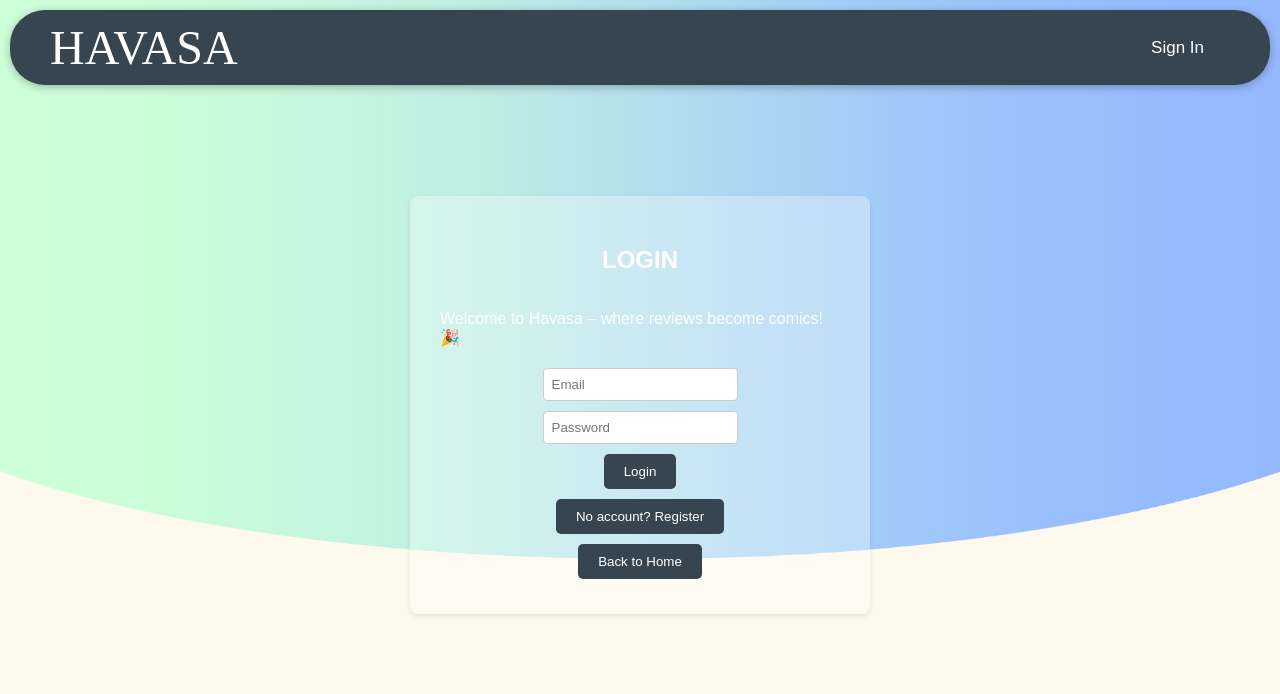
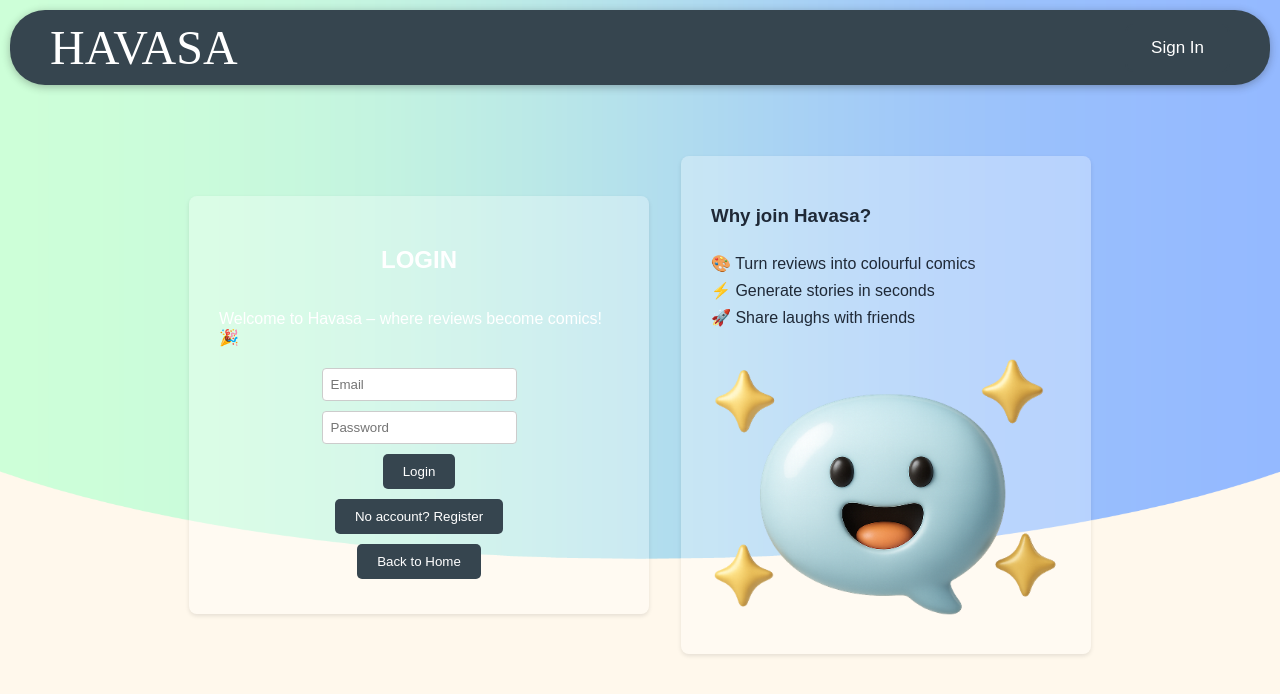
Before and after one commit to Birla10/Enchanta, a React (Create React App) app in the folder frontend/: page /login in a window 1280 px wide. Shown: the top 694 px of the page. Built offline with nearby package versions, Linux system fonts and the light colour scheme; the HTML template or start-up script is replaced by a standard one.

Commit message:
feat: enhance login page with fun content

```diff
--- a/frontend/src/components/Login.js
+++ b/frontend/src/components/Login.js
@@ -1,6 +1,7 @@
 import React, { useState } from 'react';
 import axios from 'axios';
 import { useNavigate } from 'react-router-dom';
+import BubbleImg from '../assets/3d_bubble.png';
 
 export default function Login({ onLogin }) {
   const [email, setEmail] = useState('');
@@ -21,6 +22,7 @@ export default function Login({ onLogin }) {
 
   return (
     <div className="auth-page">
+      <div className="auth-wrapper">
         <div className="auth-container">
           <h2>{isRegister ? 'REGISTER' : 'LOGIN'}</h2>
           <p className="auth-tagline">Welcome to Havasa – where reviews become comics! 🎉</p>
@@ -37,6 +39,16 @@ export default function Login({ onLogin }) {
           </button>
           <button onClick={() => navigate('/')}>Back to Home</button>
         </div>
+        <div className="auth-fun">
+          <h3>Why join Havasa?</h3>
+          <ul>
+            <li>🎨 Turn reviews into colourful comics</li>
+            <li>⚡️ Generate stories in seconds</li>
+            <li>🚀 Share laughs with friends</li>
+          </ul>
+          <img src={BubbleImg} alt="Comic bubble" />
+        </div>
+      </div>
     </div>
   );
 }
--- a/frontend/src/index.css
+++ b/frontend/src/index.css
@@ -88,7 +88,7 @@ input, select {
   border-radius: 8px;
   box-shadow: 0 2px 4px rgba(0, 0, 0, 0.1);
   max-width: 400px;
-  margin: 40px auto;
+  margin: 40px 0;
   display: flex;
   flex-direction: column;
   align-items: center;
@@ -106,6 +106,55 @@ input, select {
 .auth-tagline {
   margin-bottom: 1rem;
   color: #fff;
+}
+
+/* Auth page layout */
+.auth-wrapper {
+  display: flex;
+  gap: 2rem;
+  align-items: stretch;
+  justify-content: center;
+}
+
+.auth-fun {
+  background-color: rgba(255, 255, 255, 0.3);
+  padding: 30px;
+  border-radius: 8px;
+  box-shadow: 0 2px 4px rgba(0, 0, 0, 0.1);
+  max-width: 350px;
+  display: flex;
+  flex-direction: column;
+  justify-content: center;
+  color: #1f2937;
+  text-align: left;
+}
+
+.auth-fun ul {
+  list-style: none;
+  padding: 0;
+  margin: 0 0 1rem 0;
+}
+
+.auth-fun li {
+  margin: 0.5rem 0;
+  font-size: 1rem;
+}
+
+.auth-fun img {
+  max-width: 100%;
+  height: auto;
+  margin-top: auto;
+}
+
+@media (max-width: 768px) {
+  .auth-wrapper {
+    flex-direction: column;
+    align-items: center;
+  }
+  .auth-fun {
+    max-width: 400px;
+    text-align: center;
+  }
 }
 
 .reviews-list {
```
Lines whose indentation alone changed are shown as unchanged.
